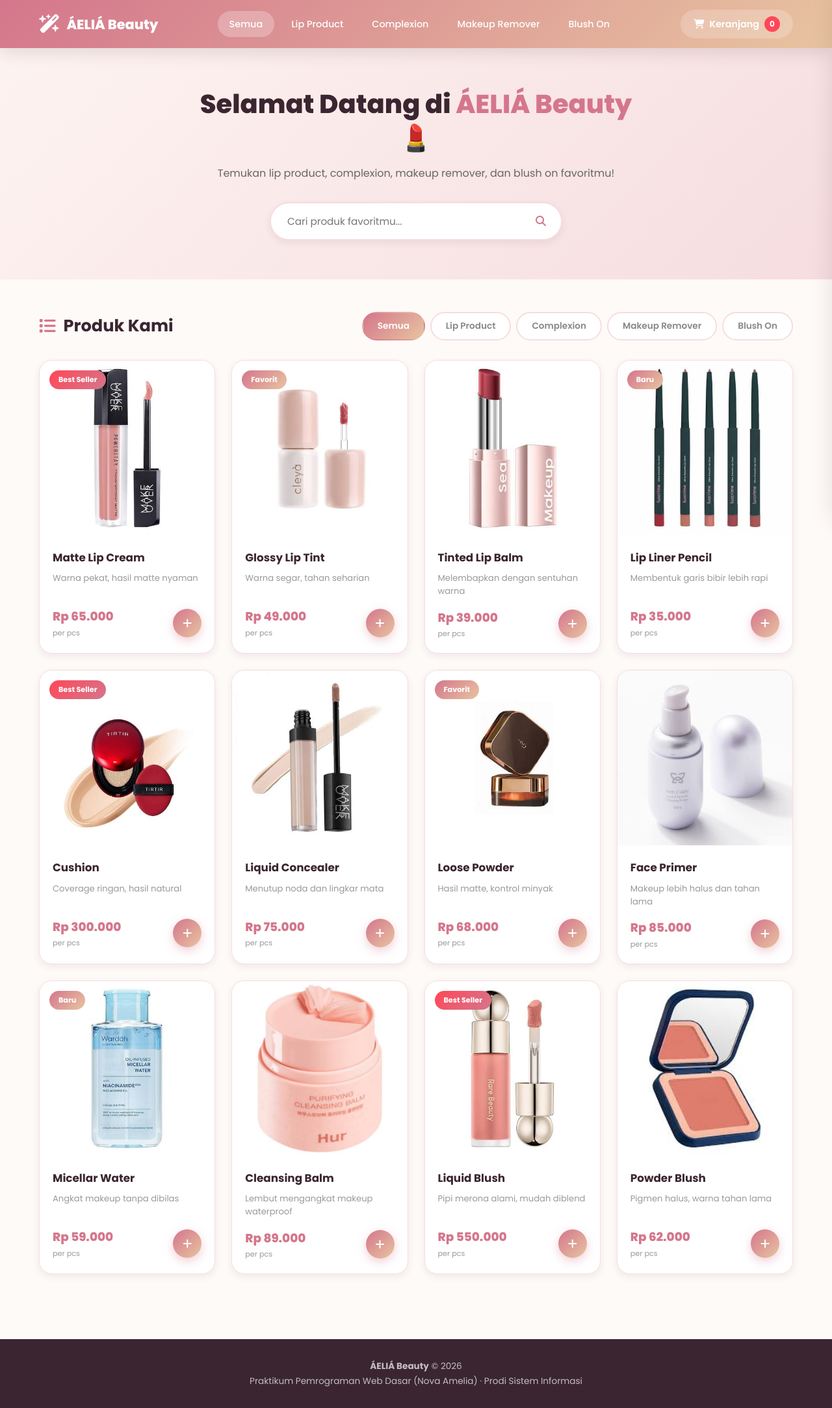
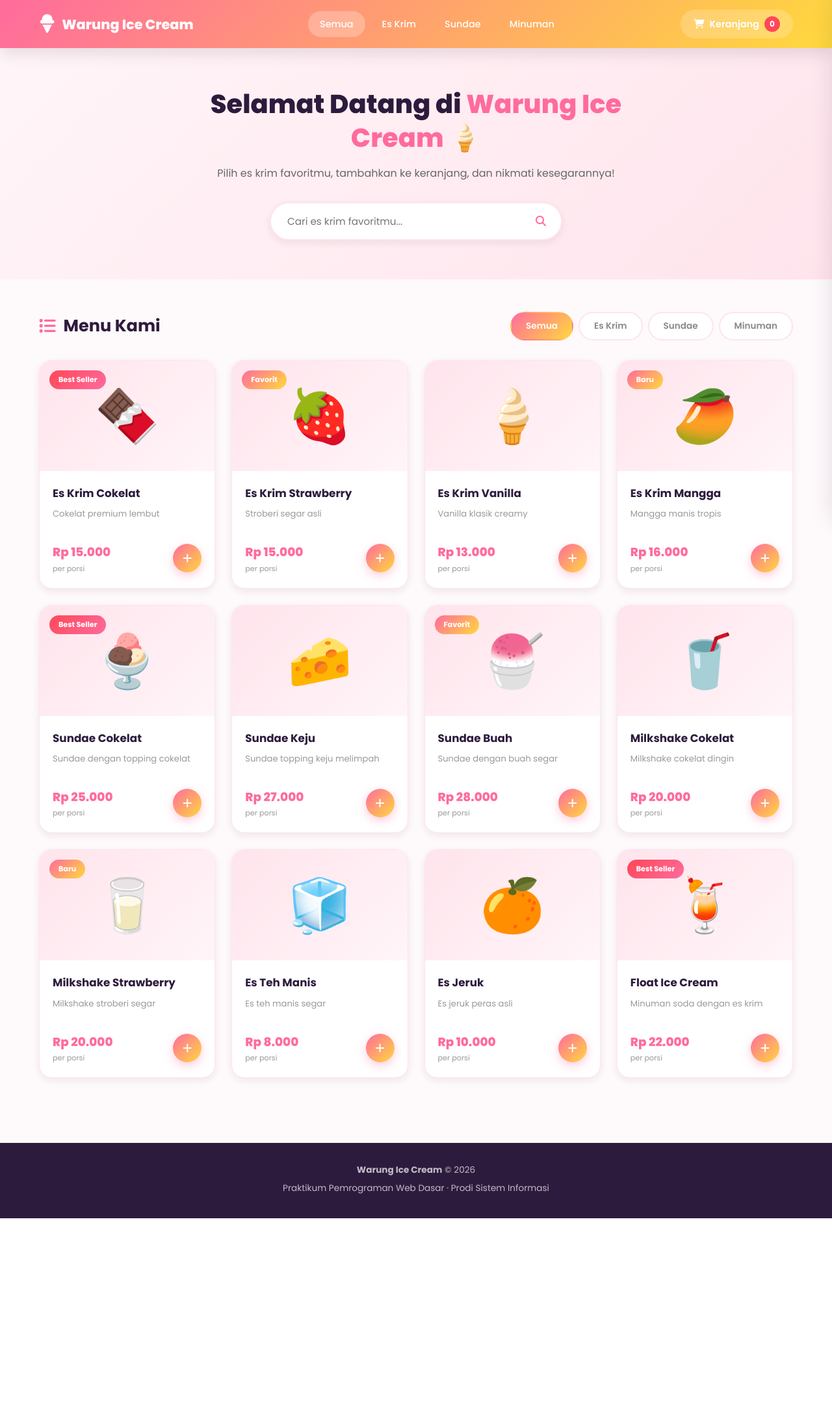
Before and after one commit to NovaAmelia-H1101251002/PPWD2026, a PHP site: page / in a window 1280 px wide. Shown: the whole page at 65% size. After the commit the page ends 1875 px from the top, so only its background shows below. Run offline with PHP 8.4, Linux system fonts and the light colour scheme.

Commit message:
Ini web ice cream

```diff
--- a/index.html
+++ b/index.html
@@ -4,7 +4,7 @@
 <head>
     <meta charset="UTF-8">
     <meta name="viewport" content="width=device-width, initial-scale=1.0">
-    <title>ÁELIÁ Beauty - Your favorite makeup</title>
+    <title>Warung Ice Cream - Es Krim Segar Setiap Hari</title>
     <script src="https://code.jquery.com/jquery-3.7.1.min.js"
         integrity="sha256-/JqT3SQfawRcv/BIHPThkBvs0OEvtFFmqPF/lYI/Cxo=" crossorigin="anonymous"></script>
     <link rel="stylesheet" href="https://cdnjs.cloudflare.com/ajax/libs/font-awesome/6.4.0/css/all.min.css">
@@ -17,13 +17,12 @@
     <!-- NAVBAR -->
     <nav class="navbar">
         <div class="nav-container">
-            <div class="logo"><i class="fas fa-wand-magic-sparkles"></i><span>ÁELIÁ Beauty</span></div>
+            <div class="logo"><i class="fas fa-ice-cream"></i><span>Warung Ice Cream</span></div>
             <div class="nav-menu" id="navMenu">
                 <a class="nav-link active" data-filter="all">Semua</a>
-                <a class="nav-link" data-filter="lip-product">Lip Product</a>
-                <a class="nav-link" data-filter="complexion">Complexion</a>
-                <a class="nav-link" data-filter="makeup-remover">Makeup Remover</a>
-                <a class="nav-link" data-filter="blush-on">Blush On</a>
+                <a class="nav-link" data-filter="es-krim">Es Krim</a>
+                <a class="nav-link" data-filter="sundae">Sundae</a>
+                <a class="nav-link" data-filter="minuman">Minuman</a>
             </div>
             <div class="cart-btn" id="cartBtn">
                 <i class="fas fa-shopping-cart"></i><span class="cart-text">Keranjang</span>
@@ -36,10 +35,10 @@
     <!-- HERO -->
     <section class="hero">
         <div class="hero-content">
-            <h1>Selamat Datang di <span>ÁELIÁ Beauty</span> 💄</h1>
-            <p>Temukan lip product, complexion, makeup remover, dan blush on favoritmu!</p>
+            <h1>Selamat Datang di <span>Warung Ice Cream</span> 🍦</h1>
+            <p>Pilih es krim favoritmu, tambahkan ke keranjang, dan nikmati kesegarannya!</p>
             <div class="search-box">
-                <input type="text" id="searchProduk" placeholder="Cari produk favoritmu...">
+                <input type="text" id="searchProduk" placeholder="Cari es krim favoritmu...">
                 <i class="fas fa-search"></i>
             </div>
         </div>
@@ -48,13 +47,12 @@
     <!-- PRODUK -->
     <section class="produk-section">
         <div class="section-header">
-            <h2><i class="fas fa-list"></i> Produk Kami</h2>
+            <h2><i class="fas fa-list"></i> Menu Kami</h2>
             <div class="filter-btns">
                 <button class="filter-btn active" data-cat="all">Semua</button>
-                <button class="filter-btn" data-cat="lip-product">Lip Product</button>
-                <button class="filter-btn" data-cat="complexion">Complexion</button>
-                <button class="filter-btn" data-cat="makeup-remover">Makeup Remover</button>
-                <button class="filter-btn" data-cat="blush-on">Blush On</button>
+                <button class="filter-btn" data-cat="es-krim">Es Krim</button>
+                <button class="filter-btn" data-cat="sundae">Sundae</button>
+                <button class="filter-btn" data-cat="minuman">Minuman</button>
             </div>
         </div>
         <div class="produk-grid" id="produkGrid"></div>
@@ -90,12 +88,12 @@
                     <div class="ringkasan" id="ringkasanPesanan"></div>
                     <div class="form-group">
                         <label for="inputNama">Nama Lengkap</label>
-                        <input type="text" id="inputNama" placeholder="Contoh: Nova  Amelia">
+                        <input type="text" id="inputNama" placeholder="Contoh: Nova Amelia">
                         <span class="error-msg" id="errNama"></span>
                     </div>
                     <div class="form-group">
                         <label for="inputAlamat">Alamat Pengiriman</label>
-                        <textarea id="inputAlamat" rows="3" placeholder="Jl. Kota Baru No. 25, Pontianak"></textarea>
+                        <textarea id="inputAlamat" rows="3" placeholder="Jl. Pangeran Natakusuma No. 10, Pontianak"></textarea>
                         <span class="error-msg" id="errAlamat"></span>
                     </div>
                     <div class="form-group">
@@ -118,8 +116,8 @@
 
     <!-- FOOTER -->
     <footer class="footer">
-        <p><strong>ÁELIÁ Beauty</strong> © 2026</p>
-        <p>Praktikum Pemrograman Web Dasar (Nova Amelia) · Prodi Sistem Informasi</p>
+        <p><strong>Warung Ice Cream</strong> © 2026</p>
+        <p>Praktikum Pemrograman Web Dasar · Prodi Sistem Informasi</p>
     </footer>
 
     <script src="script.js"></script>
--- a/style.css
+++ b/style.css
@@ -6,22 +6,22 @@
 }
 
 :root {
-    --primary: #d4768c;
-    --primary-dark: #b95a72;
-    --secondary: #e8c4a0;
-    --accent: #c9a3a8;
-    --dark: #3a2530;
-    --light: #fdf3f0;
-    --gradient: linear-gradient(135deg, #d4768c 0%, #e8c4a0 100%);
-    --shadow-sm: 0 4px 12px rgba(58, 37, 48, .08);
-    --shadow-md: 0 8px 25px rgba(58, 37, 48, .12);
-    --shadow-lg: 0 15px 40px rgba(212, 118, 140, .25);
+    --primary: #ff6b9d;
+    --primary-dark: #e84a7f;
+    --secondary: #ffd93d;
+    --accent: #6bcbff;
+    --dark: #2d1b3d;
+    --light: #fff5f8;
+    --gradient: linear-gradient(135deg, #ff6b9d 0%, #ffd93d 100%);
+    --shadow-sm: 0 4px 12px rgba(45, 27, 61, .08);
+    --shadow-md: 0 8px 25px rgba(45, 27, 61, .12);
+    --shadow-lg: 0 15px 40px rgba(255, 107, 157, .25);
     --radius: 20px;
 }
 
 body {
     font-family: 'Poppins', sans-serif;
-    background: #fefaf8;
+    background: #fef9fb;
     color: var(--dark);
     line-height: 1.7;
     overflow-x: hidden;
@@ -119,7 +119,7 @@ body {
 
 /* HERO */
 .hero {
-    background: linear-gradient(135deg, #fdf3f0, #f6dde0);
+    background: linear-gradient(135deg, #fff5f8, #ffe4ec);
     padding: 60px 20px;
     text-align: center;
     position: relative;
@@ -159,7 +159,7 @@ body {
 .search-box input {
     width: 100%;
     padding: 16px 55px 16px 25px;
-    border: 2px solid #f6dde0;
+    border: 2px solid #ffe4ec;
     border-radius: 50px;
     font-family: inherit;
     font-size: .95rem;
@@ -217,7 +217,7 @@ body {
 
 .filter-btn {
     padding: 10px 22px;
-    border: 2px solid #f6dde0;
+    border: 2px solid #ffe4ec;
     background: white;
     border-radius: 50px;
     font-size: .85rem;
@@ -248,7 +248,7 @@ body {
     overflow: hidden;
     box-shadow: var(--shadow-sm);
     transition: all .4s cubic-bezier(.4, 0, .2, 1);
-    border: 1px solid #f6dde0;
+    border: 1px solid #ffe4ec;
     position: relative;
     animation: fadeInUp .5s ease;
 }
@@ -271,29 +271,14 @@ body {
 }
 
 .produk-img {
-    aspect-ratio: 1 / 1;
-    background: linear-gradient(135deg, #f6dde0, #fdf3f0);
+    height: 170px;
+    background: linear-gradient(135deg, #ffe4ec, #fff5f8);
     display: flex;
     align-items: center;
     justify-content: center;
+    font-size: 5rem;
     position: relative;
     overflow: hidden;
-}
-
-.produk-img::before {
-    content: attr(data-label);
-    white-space: pre-line;
-    text-align: center;
-    font-size: .8rem;
-    color: #c9a3a8;
-}
-
-.produk-img img {
-    position: absolute;
-    inset: 0;
-    width: 100%;
-    height: 100%;
-    object-fit: cover;
 }
 
 .produk-badge {
@@ -310,7 +295,7 @@ body {
 }
 
 .produk-badge.hot {
-    background: linear-gradient(135deg, #ff4757, #d4768c);
+    background: linear-gradient(135deg, #ff4757, #ff6b9d);
 }
 
 .produk-info {
@@ -364,7 +349,7 @@ body {
     display: flex;
     align-items: center;
     justify-content: center;
-    box-shadow: 0 5px 15px rgba(212, 118, 140, .35);
+    box-shadow: 0 5px 15px rgba(255, 107, 157, .35);
 }
 
 .btn-add-cart:hover {
@@ -737,6 +734,7 @@ body {
 .footer p {
     font-size: .85rem;
     color: rgba(255, 255, 255, .7);
+    margin-bottom: 5px;
 }
 
 /* RESPONSIVE - Mobile */
```
Also changed, not shown: other parts of style.css (+31 -14 lines), script.js (+22 -29 lines).
